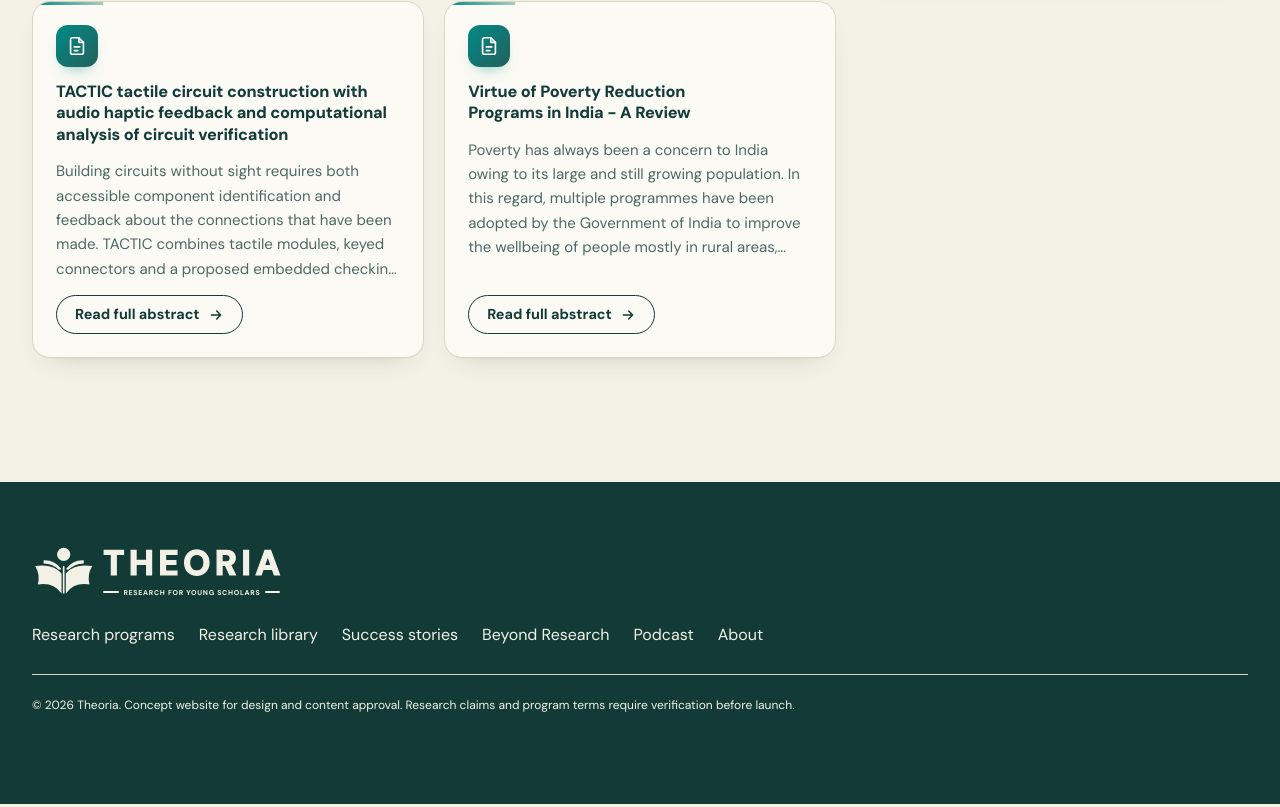
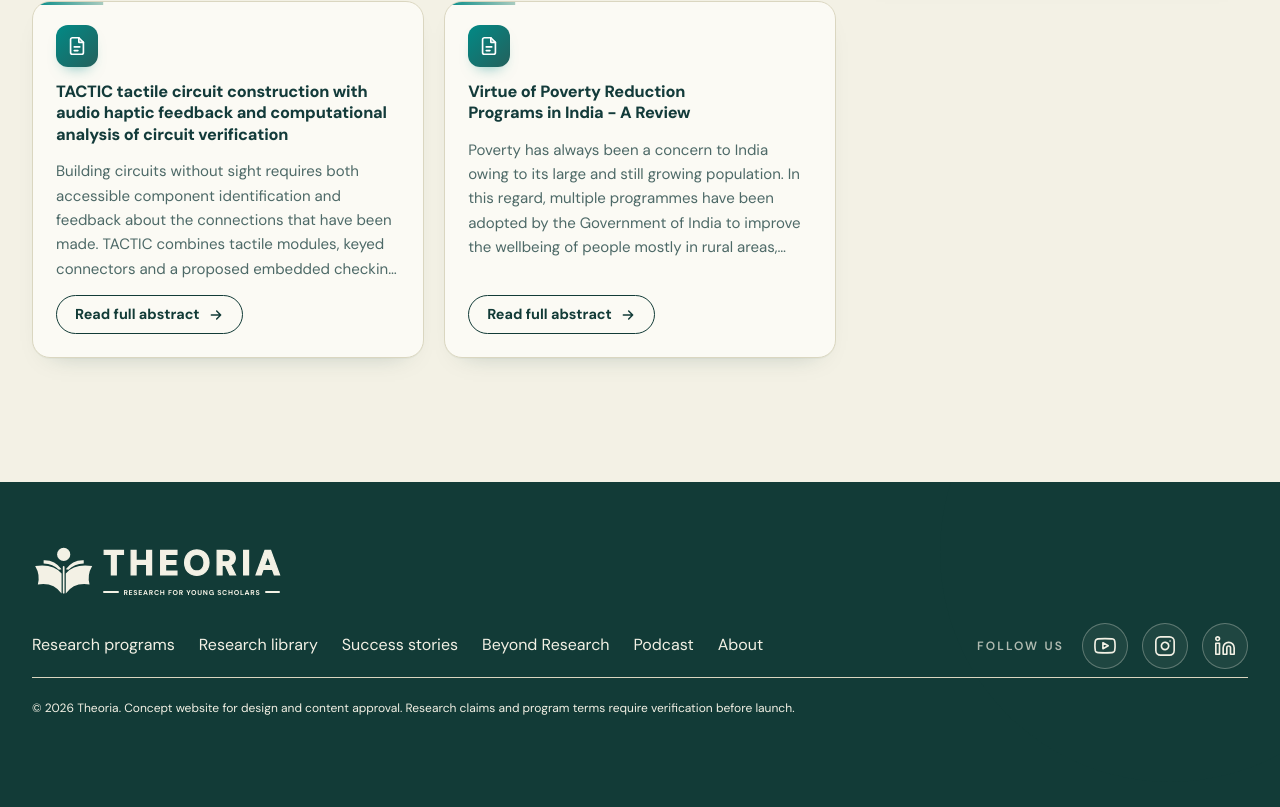
Before and after one commit to anshu762/theoria-website, a React (Vite) app: page /program/publications in a window 1280 px wide. Shown: the part 1766-2573 px from the top of the page. Built offline with nearby package versions, Linux system fonts and the light colour scheme.

Commit message:
add social media link and logos inside footer section.

```diff
--- a/src/components/Footer.jsx
+++ b/src/components/Footer.jsx
@@ -1,5 +1,46 @@
 import { Link } from 'react-router-dom'
 import BookIcon from './BookIcon'
+
+const socials = [
+  {
+    name: 'YouTube',
+    label: 'Watch Theoria Podcast on YouTube',
+    href: 'https://www.youtube.com/@TheoriaPodcast',
+    className: 'social-youtube',
+    icon: (
+      <>
+        <path d="M22.54 6.42a2.78 2.78 0 0 0-1.94-2C18.88 4 12 4 12 4s-6.88 0-8.6.46a2.78 2.78 0 0 0-1.94 2A29 29 0 0 0 1 11.75a29 29 0 0 0 .46 5.33A2.78 2.78 0 0 0 3.4 19c1.72.46 8.6.46 8.6.46s6.88 0 8.6-.46a2.78 2.78 0 0 0 1.94-2 29 29 0 0 0 .46-5.25 29 29 0 0 0-.46-5.33z" />
+        <polygon points="9.75 15.02 15.5 11.75 9.75 8.48 9.75 15.02" />
+      </>
+    ),
+  },
+  {
+    name: 'Instagram',
+    label: 'Follow Theoria on Instagram',
+    href: 'https://www.instagram.com/theoriaresearch',
+    className: 'social-instagram',
+    icon: (
+      <>
+        <rect x="2" y="2" width="20" height="20" rx="5" ry="5" />
+        <path d="M16 11.37A4 4 0 1 1 12.63 8 4 4 0 0 1 16 11.37z" />
+        <line x1="17.5" y1="6.5" x2="17.51" y2="6.5" />
+      </>
+    ),
+  },
+  {
+    name: 'LinkedIn',
+    label: 'Connect with Theoria on LinkedIn',
+    href: 'https://www.linkedin.com/company/theoria-research-academy/',
+    className: 'social-linkedin',
+    icon: (
+      <>
+        <path d="M16 8a6 6 0 0 1 6 6v7h-4v-7a2 2 0 0 0-2-2 2 2 0 0 0-2 2v7h-4v-7a6 6 0 0 1 6-6z" />
+        <rect x="2" y="9" width="4" height="12" />
+        <circle cx="4" cy="4" r="2" />
+      </>
+    ),
+  },
+]
 
 export default function Footer() {
   return (
@@ -11,6 +52,8 @@ export default function Footer() {
             <span className="wordmark">THEORIA<small>RESEARCH FOR YOUNG SCHOLARS</small></span>
           </div>
         </div>
+
+        <div className="footer-row">
           <div className="footerlinks">
             <Link to="/programs">Research programs</Link>
             <Link to="/program/publications">Research library</Link>
@@ -19,6 +62,42 @@ export default function Footer() {
             <Link to="/podcast">Podcast</Link>
             <Link to="/about">About</Link>
           </div>
+
+          <div className="footer-social" aria-label="Theoria social media">
+            <span className="footer-social-title">Follow us</span>
+            <ul className="footer-social-list">
+              {socials.map((s, i) => (
+                <li key={s.name} style={{ '--i': i }}>
+                  <a
+                    href={s.href}
+                    target="_blank"
+                    rel="noopener noreferrer"
+                    aria-label={s.label}
+                    title={s.name}
+                    className={`social-btn ${s.className}`}
+                  >
+                    <svg
+                      viewBox="0 0 24 24"
+                      width="22"
+                      height="22"
+                      fill="none"
+                      stroke="currentColor"
+                      strokeWidth="1.8"
+                      strokeLinecap="round"
+                      strokeLinejoin="round"
+                      aria-hidden="true"
+                      focusable="false"
+                    >
+                      {s.icon}
+                    </svg>
+                    <span className="social-tip" aria-hidden="true">{s.name}</span>
+                  </a>
+                </li>
+              ))}
+            </ul>
+          </div>
+        </div>
+
         <hr />
         <p className="copy">© 2026 Theoria. Concept website for design and content approval. Research claims and program terms require verification before launch.</p>
       </div>
--- a/src/pages/Publications.jsx
+++ b/src/pages/Publications.jsx
@@ -104,7 +104,7 @@ function PubModal({ index, onClose, onGo, restore }) {
       >
         <div className="pb-dh">
           <div className="pb-dh-text" key={index}>
-            <span className="pb-kick">Publication {index + 1} of {n}</span>
+            {/* <span className="pb-kick">Publication {index + 1} of {n}</span> */}
             <h2 id="pb-dlg-title">{p.title}</h2>
           </div>
           <button type="button" className="pb-x" onClick={onClose} aria-label="Close">
```
Also changed, not shown: src/styles/theoria.css. Lines whose indentation alone changed are shown as unchanged.
